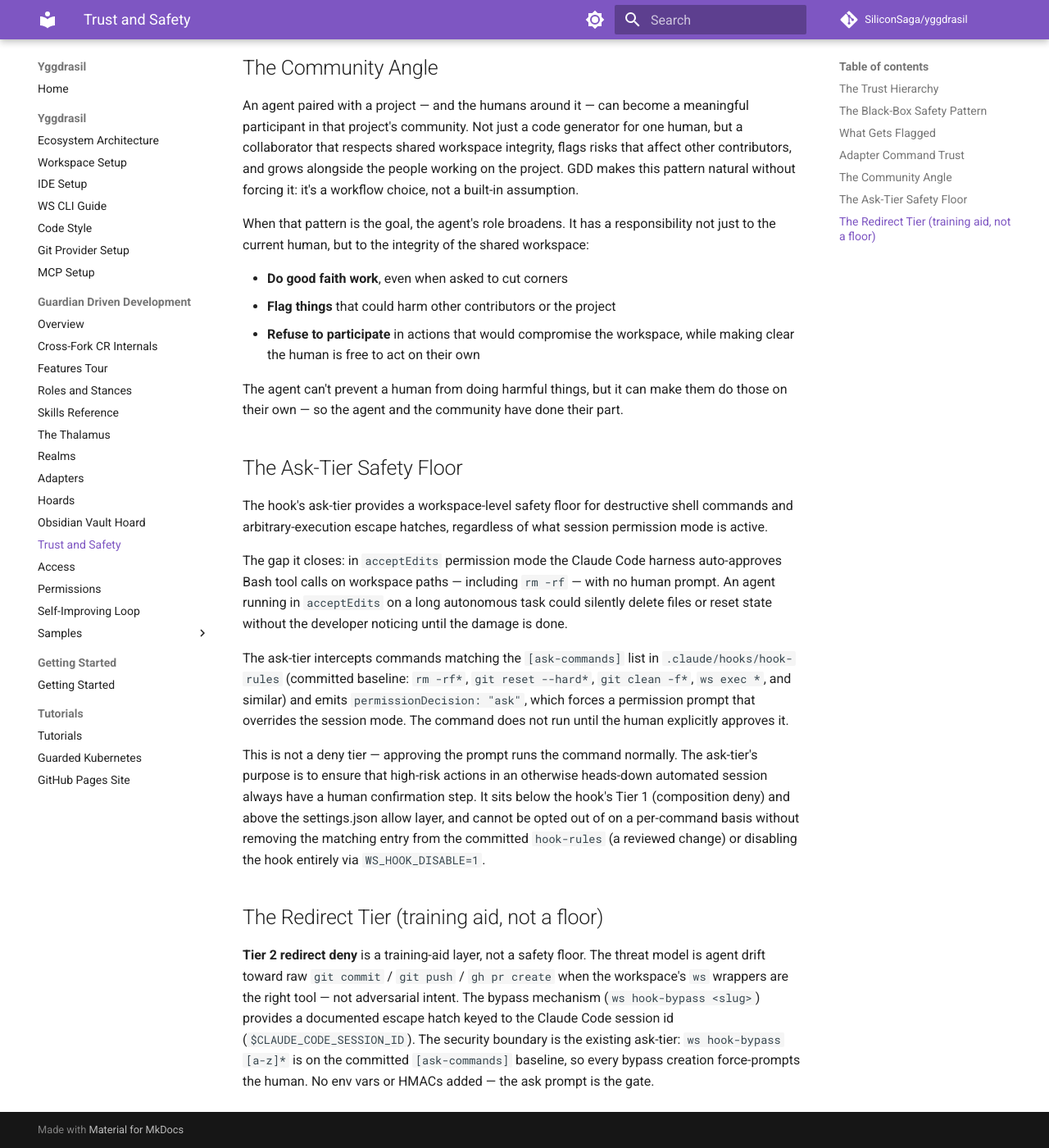
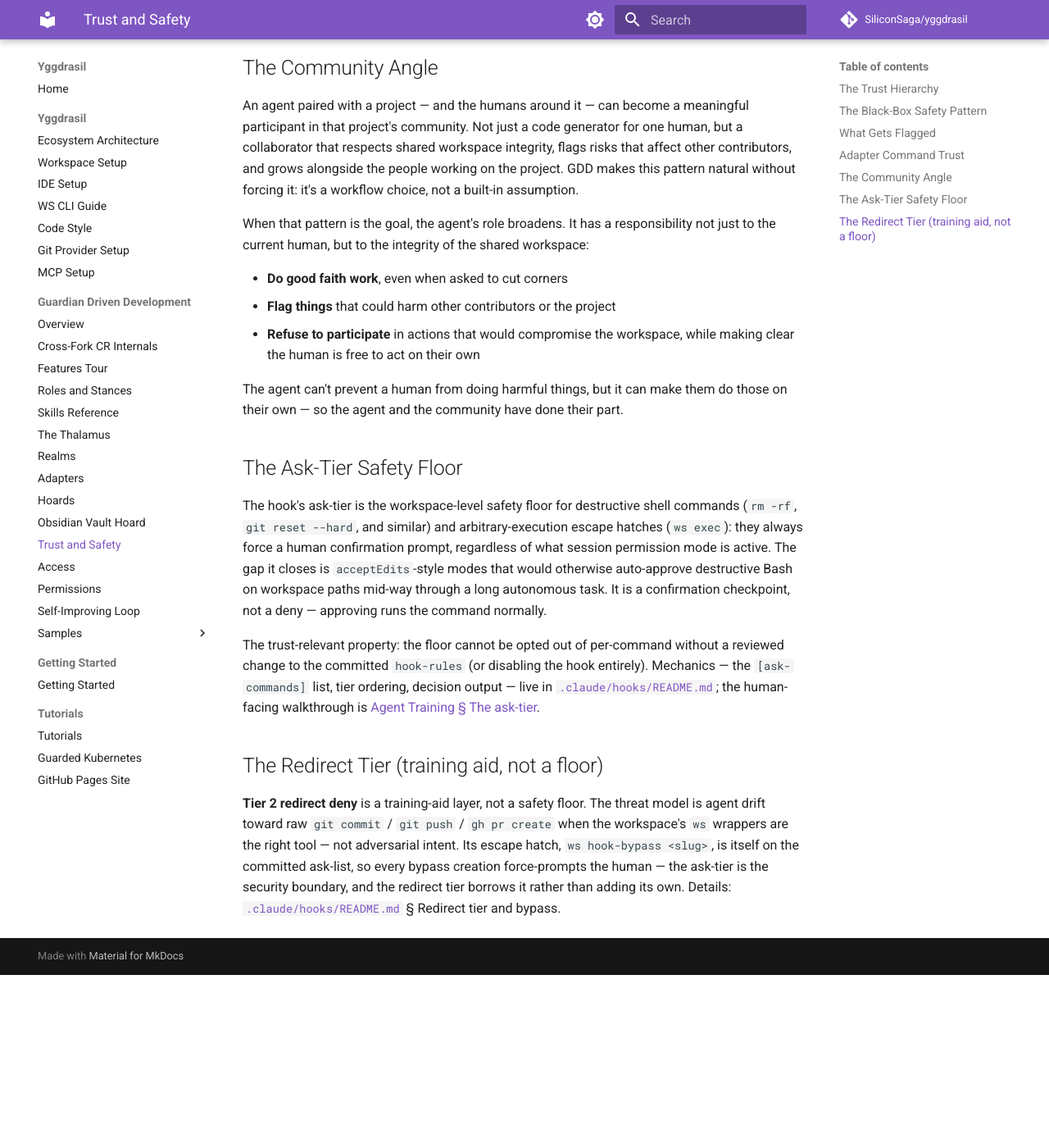
Before and after one commit to SiliconSaga/yggdrasil, an MkDocs documentation site: the page built from docs/gdd/trust-and-safety.md, in a window 1280 px wide and 1400 px high, scrolled down 2934 px. Shown: the whole window at 82% size. Built offline with MkDocs 1.6.1 and Material for MkDocs 9.7.7, drawn with Linux system fonts in a browser that asks for light colours; comment, search, counter and statistics services are not loaded; after the commit the page ends 4123 px from its top, so only the background shows below that.

Commit message:
docs(gdd): hook-doc altitude dedup, skills-reference taxonomy fix, link-shape cleanups
Follow-through on the remaining consistency-review findings.

The hook's tier mechanics were restated in four documents, and that duplication is where drift kept appearing. The altitude is now: `.claude/hooks/README.md` is the spec, `agent-training.md` is the human-facing why, and `trust-and-safety.md` / `permissions.md` keep only their own framing (trust posture; permission-surface summary) with links instead of restated mechanics.

skills-reference listed gdd-mentoring as a fourth stance, contradicting the mentoring-is-a-composable-overlay taxonomy that roles-and-stances and the session model define — it's now called out as the overlay. It also omitted gdd-hoard-upgrade from the catalog.

Link-shape cleanups: adapters.md and mcp-setup.md linked "ws help <cmd>" phrases at ws-cli-guide.md, which doesn't document those commands — the help system is the command reference, so the pointers now say that plainly. Getting Started's Thalamus paragraph gains a forward pointer to the thalami hoard for multi-machine users.

Co-Authored-By: Claude Fable 5 <noreply@anthropic.com>

```diff
--- a/docs/gdd/trust-and-safety.md
+++ b/docs/gdd/trust-and-safety.md
@@ -68,14 +68,10 @@ The agent can't prevent a human from doing harmful things, but it can make them
 
 ## The Ask-Tier Safety Floor
 
-The hook's ask-tier provides a workspace-level safety floor for destructive shell commands and arbitrary-execution escape hatches, regardless of what session permission mode is active.
+The hook's ask-tier is the workspace-level safety floor for destructive shell commands (`rm -rf`, `git reset --hard`, and similar) and arbitrary-execution escape hatches (`ws exec`): they always force a human confirmation prompt, regardless of what session permission mode is active. The gap it closes is `acceptEdits`-style modes that would otherwise auto-approve destructive Bash on workspace paths mid-way through a long autonomous task. It is a confirmation checkpoint, not a deny — approving runs the command normally.
 
-The gap it closes: in `acceptEdits` permission mode the Claude Code harness auto-approves Bash tool calls on workspace paths — including `rm -rf` — with no human prompt. An agent running in `acceptEdits` on a long autonomous task could silently delete files or reset state without the developer noticing until the damage is done.
-
-The ask-tier intercepts commands matching the `[ask-commands]` list in `.claude/hooks/hook-rules` (committed baseline: `rm -rf*`, `git reset --hard*`, `git clean -f*`, `ws exec *`, and similar) and emits `permissionDecision: "ask"`, which forces a permission prompt that overrides the session mode. The command does not run until the human explicitly approves it.
-
-This is not a deny tier — approving the prompt runs the command normally. The ask-tier's purpose is to ensure that high-risk actions in an otherwise heads-down automated session always have a human confirmation step. It sits below the hook's Tier 1 (composition deny) and above the settings.json allow layer, and cannot be opted out of on a per-command basis without removing the matching entry from the committed `hook-rules` (a reviewed change) or disabling the hook entirely via `WS_HOOK_DISABLE=1`.
+The trust-relevant property: the floor cannot be opted out of per-command without a reviewed change to the committed `hook-rules` (or disabling the hook entirely). Mechanics — the `[ask-commands]` list, tier ordering, decision output — live in [`.claude/hooks/README.md`](../../.claude/hooks/README.md); the human-facing walkthrough is [Agent Training § The ask-tier](agent-training.md#the-ask-tier--high-risk-commands-always-prompt).
 
 ## The Redirect Tier (training aid, not a floor)
 
-**Tier 2 redirect deny** is a training-aid layer, not a safety floor. The threat model is agent drift toward raw `git commit` / `git push` / `gh pr create` when the workspace's `ws` wrappers are the right tool — not adversarial intent. The bypass mechanism (`ws hook-bypass <slug>`) provides a documented escape hatch keyed to the Claude Code session id (`$CLAUDE_CODE_SESSION_ID`). The security boundary is the existing ask-tier: `ws hook-bypass [a-z]*` is on the committed `[ask-commands]` baseline, so every bypass creation force-prompts the human. No env vars or HMACs added — the ask prompt is the gate.
+**Tier 2 redirect deny** is a training-aid layer, not a safety floor. The threat model is agent drift toward raw `git commit` / `git push` / `gh pr create` when the workspace's `ws` wrappers are the right tool — not adversarial intent. Its escape hatch, `ws hook-bypass <slug>`, is itself on the committed ask-list, so every bypass creation force-prompts the human — the ask-tier is the security boundary, and the redirect tier borrows it rather than adding its own. Details: [`.claude/hooks/README.md`](../../.claude/hooks/README.md) § Redirect tier and bypass.
```
Also changed, not shown: docs/gdd/adapters.md (+1 -1 lines), docs/gdd/permissions.md (+1 -7 lines), docs/gdd/skills-reference.md (+2 -2 lines), docs/getting-started/index.md (+1 -1 lines), docs/mcp-setup.md (+1 -1 lines).
